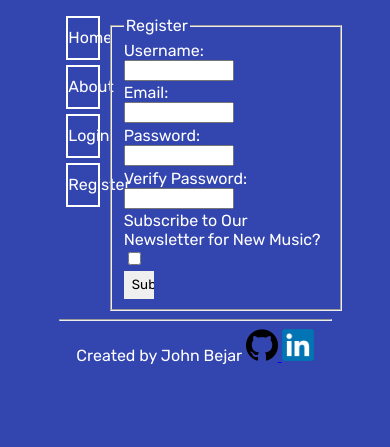
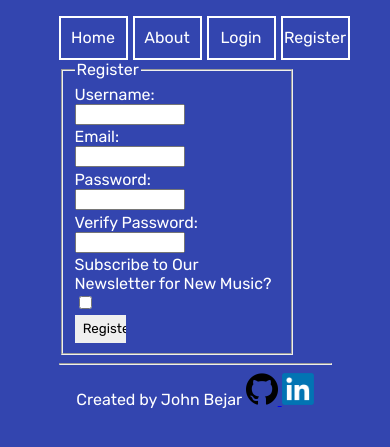
Before and after one commit to johnnybejar/albums4you, a PHP site: page /register.php in a window 390 px wide; the page is wider, and only the part inside the window is pictured. Shown: the part 143-590 px from the top of that part. Run offline with PHP 8.4, Linux system fonts and the light colour scheme.

Commit message:
Added some styling to form + responsiveness to overall page

```diff
--- a/register.php
+++ b/register.php
@@ -76,7 +76,7 @@
             <label for="subscribe">Subscribe to Our Newsletter for New Music?</label>
             <input name="subscribe" id="subscribe" type="checkbox">
 
-            <input name="submit" id="submit" type="submit">
+            <input name="submit" id="submit" type="submit" value="Register">
     </fieldset>
 </form>
 <?php
--- a/styles/main.css
+++ b/styles/main.css
@@ -44,8 +44,6 @@ header h1 {
 main {
   display: flex;
   flex-direction: row;
-  /* gap: 10%;  */
-  /* This gap will be likely be used for media queries when i get to that part */
 }
 
 #nav-bar {
@@ -143,7 +141,8 @@ input#subscribe {
 
 input#submit {
   display: block;
-  width: 15%;
+  width: 25%;
+  max-width: 70px;
   border: none;
   margin: 0.1em 0 0 0;
   padding: 0.5em 4%;
@@ -162,5 +161,16 @@ footer {
   max-height: 2em;
 }
 
-@media screen and (max-width: 1130px) {
+@media screen and (max-width: 930px) {
+  main {
+    flex-direction: column;
+  }
+
+  #nav-bar {
+    flex-direction: row;
+  }
+
+  #nav-bar li {
+    min-width: 65px;
+  }
 }
```
